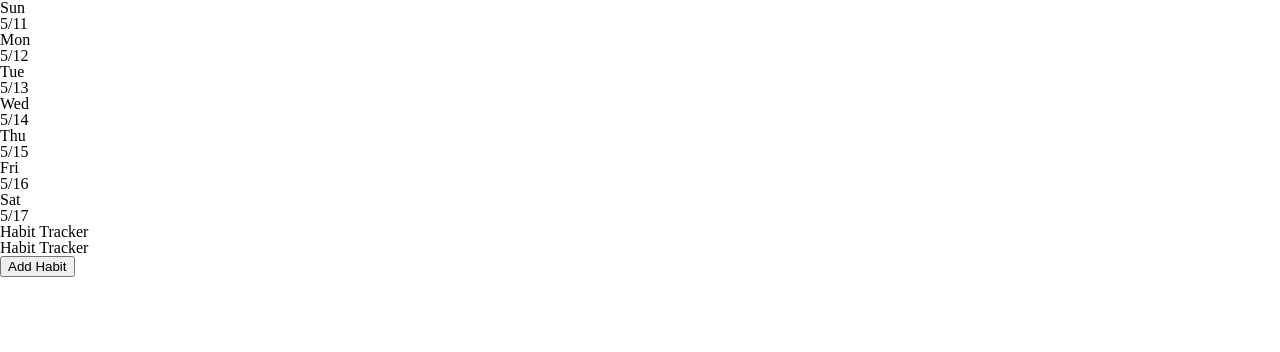
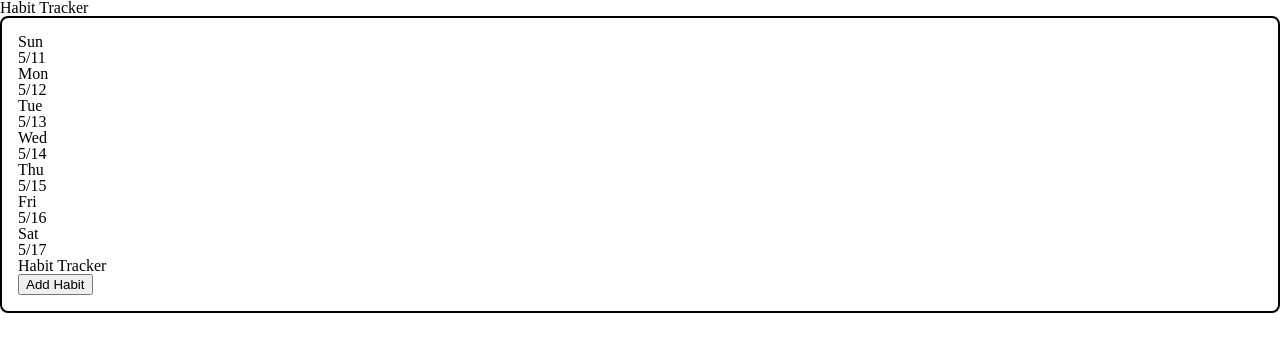
Before and after one commit to dive0/Habit-Tracker, a React (Vite) app: page / in a window 1280 px wide. Shown: the top 352 px of the page. Built offline with nearby package versions, Linux system fonts and the light colour scheme.

Commit message:
Same Container

```diff
--- a/src/App.css
+++ b/src/App.css
@@ -0,0 +1,5 @@
+.habit__container {
+  border: 2px solid black;
+  padding: 16px;
+  border-radius: 8px; /* optional for rounded corners */
+}
--- a/src/App.jsx
+++ b/src/App.jsx
@@ -39,9 +39,11 @@ function App() {
 
   return (
     <div className="habit">
-      {getWeek()}
       <h1>Habit Tracker</h1>
       <div className="habit__container">
+        <div className="habit__container--week">
+          {getWeek()}
+        </div>
         <div className="habit__container--header">
           <h2>Habit Tracker</h2>
           <button className="habit__container--header--btn" onClick={handleAddHabit}>
```
